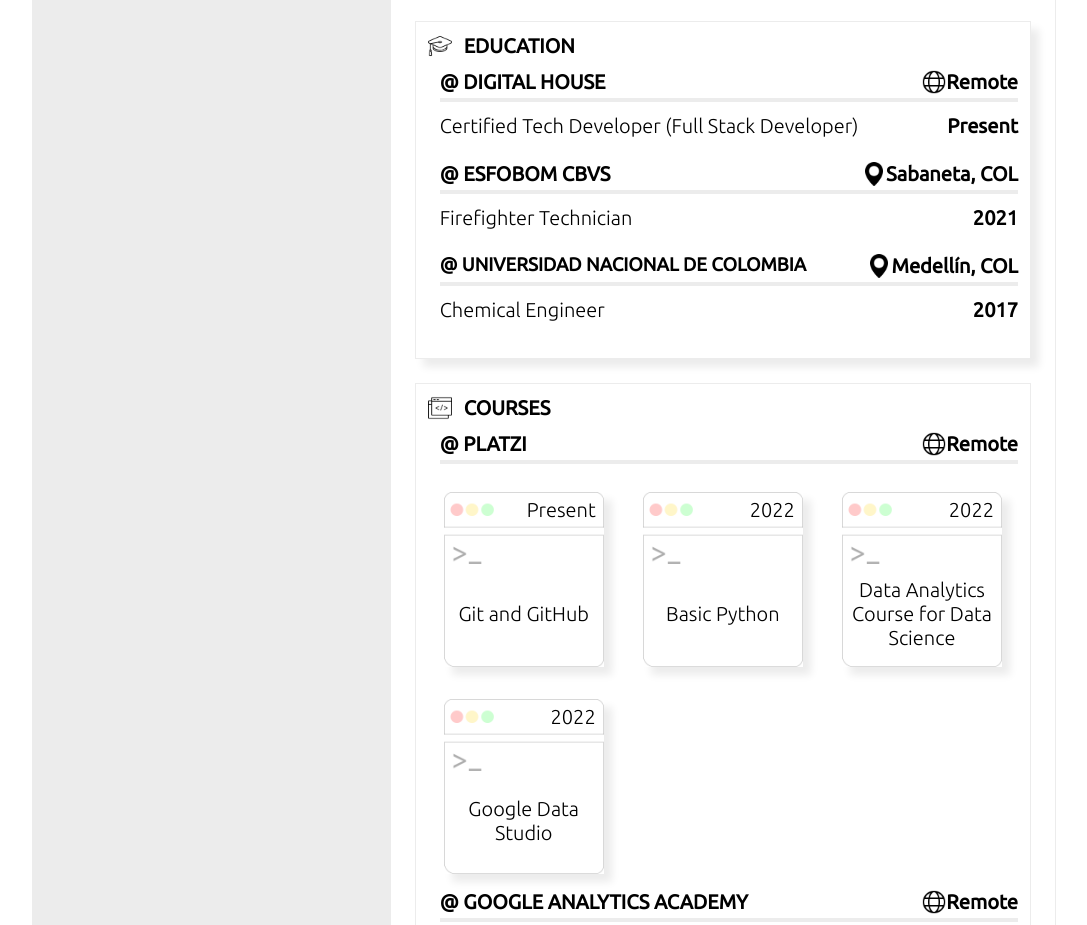
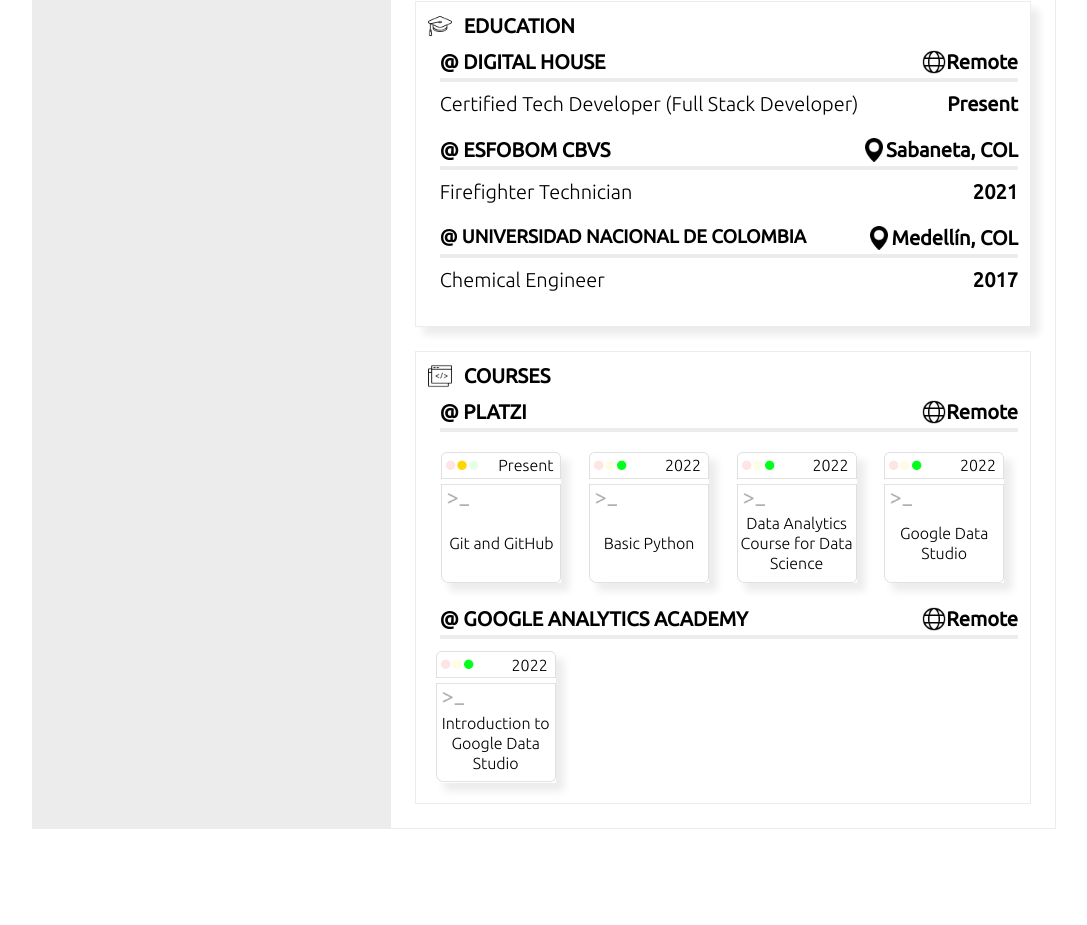
Before and after one commit to JMTamayo/CV, a plain HTML site: page index.html in a window 1280 px wide. Shown: the part 1132-2057 px from the top of the page, without its empty margins (96-1183 px from the left). After the commit the page ends 1985 px from the top, so only its background shows below. Drawn offline with Linux system fonts and the light colour scheme.

Commit message:
Updating styles for courses section: updating box model, adding new background img (yellow/green)

```diff
--- a/css/styles.css
+++ b/css/styles.css
@@ -26,7 +26,7 @@
     --desktop-width: 1024px;
 
     /*Courses: Background dimensions:*/
-    --width-bkg: 160px;
+    --width-bkg: 120px;
     --height-bkg: calc(var(--width-bkg)*(394/360));
 }
 
@@ -173,6 +173,8 @@ div.sec3name-cont {
 h3.sec3name {
     /*Font:*/
     font-size: var(--normal2-sz);
+
+    line-height: var(--normal2-sz);
 }
 
 p.sec3des {
@@ -249,23 +251,17 @@ h3.contactinfoname {
 }
 
 div.bimg-cont {
+    /*Box model:*/
+    padding: 0 0 var(--normal-sz);
+
     /*Display:*/
     display: flex;
     flex-direction: row;
     flex-wrap: wrap;
-    justify-content:space-between;
+    justify-content:space-around;
 }
 
 div.img-cont {
-    /*Box model:*/
-    margin:             var(--normal-sz);
-    width:              var(--width-bkg);
-    height:             var(--height-bkg);
-    background:         url("../img/terminal.png");
-    background-repeat:  no-repeat;
-    background-size:    var(--width-bkg) var(--height-bkg);
-    box-shadow: var(--small-sz) var(--small-sz) var(--small-sz) var(--lighter2-clr);
-
     /*Display:*/
     display: flex;
     flex-direction: column;
@@ -273,11 +269,31 @@ div.img-cont {
     justify-content: space-between;
 }
 
+    #present {    /*Box model:*/
+        margin:             var(--small-sz);
+        width:              var(--width-bkg);
+        height:             var(--height-bkg);
+        background:         url("../img/terminal-yellow.png");
+        background-repeat:  no-repeat;
+        background-size:    var(--width-bkg) var(--height-bkg);
+        box-shadow: var(--small-sz) var(--small-sz) var(--small-sz) var(--lighter2-clr);
+    }
+
+    #done {
+        margin:             var(--small-sz);
+        width:              var(--width-bkg);
+        height:             var(--height-bkg);
+        background:         url("../img/terminal-green.png");
+        background-repeat:  no-repeat;
+        background-size:    var(--width-bkg) var(--height-bkg);
+        box-shadow: var(--small-sz) var(--small-sz) var(--small-sz) var(--lighter2-clr);
+    }
+
 div.img-cont div.img2-cont {
     /*Box model:*/
     width:              var(--width-bkg);
     height:             calc((80/360)*var(--width-bkg));
-    padding-right: var(--small-sz);
+    padding-right:      var(--small-sz);
 
     /*Display:*/
     display: flex;
@@ -298,7 +314,7 @@ div.img-cont div.img3-cont {
 
 div.img-cont h3.sec3name {
     /*Font:*/
-    font-size: var(--normal2-sz);
+    font-size: var(--normal-sz);
     font-weight: lighter;
     text-align: center;
 }
--- a/index.html
+++ b/index.html
@@ -195,7 +195,7 @@
                         </div>
                     </div>
                     <div class="bimg-cont">
-                        <div class="img-cont">
+                        <div class="img-cont" id="present">
                             <div class="img2-cont">
                                 <h3 class="sec3name">Present</h3>
                             </div>
@@ -203,7 +203,7 @@
                                 <h3 class="sec3name">Git and GitHub</h3>
                             </div>
                         </div>
-                        <div class="img-cont">
+                        <div class="img-cont" id="done">
                             <div class="img2-cont">
                                 <h3 class="sec3name">2022</h3>
                             </div>
@@ -211,7 +211,7 @@
                                 <h3 class="sec3name">Basic Python</h3>
                             </div>
                         </div>
-                        <div class="img-cont">
+                        <div class="img-cont" id="done">
                             <div class="img2-cont">
                                 <h3 class="sec3name">2022</h3>
                             </div>
@@ -219,7 +219,7 @@
                                 <h3 class="sec3name">Data Analytics Course for Data Science</h3>
                             </div>
                         </div>
-                        <div class="img-cont">
+                        <div class="img-cont" id="done">
                             <div class="img2-cont">
                                 <h3 class="sec3name">2022</h3>
                             </div>
@@ -228,14 +228,14 @@
                             </div>
                         </div>
                     </div>
-                    <div class="sec2-cont">
+                    <div class="sec2-cont" >
                         <h3 class="sec2name">@ GOOGLE ANALYTICS ACADEMY</h3>
                         <div class="locat-cont">
                             <img src="./img/web.png" alt="location">
                             <h3 class="sec2name">Remote</h3>
                         </div>
                     </div>
-                    <div class="img-cont">
+                    <div class="img-cont" id="done">
                         <div class="img2-cont">
                             <h3 class="sec3name">2022</h3>
                         </div>
```
Also changed, not shown: img/terminal-green.png (added), img/terminal-yellow.png (added), img/terminal.png (deleted).
